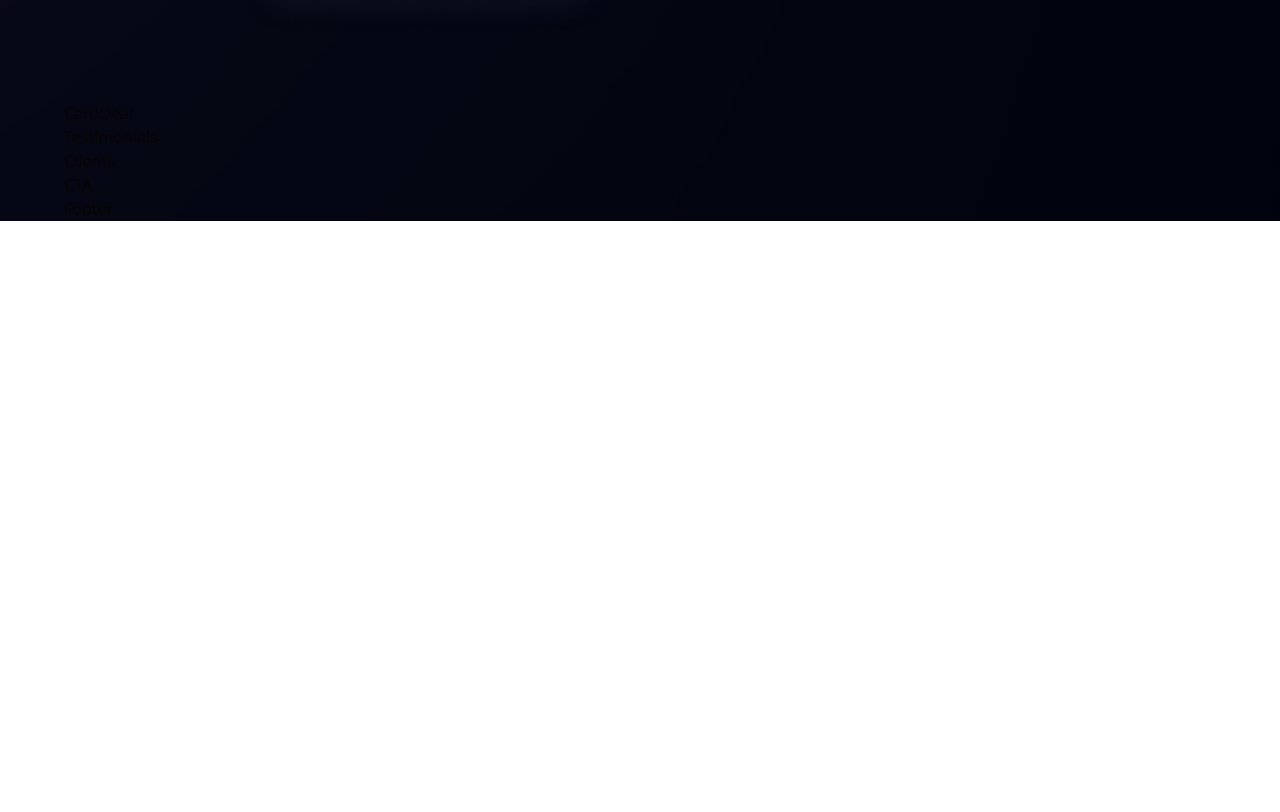
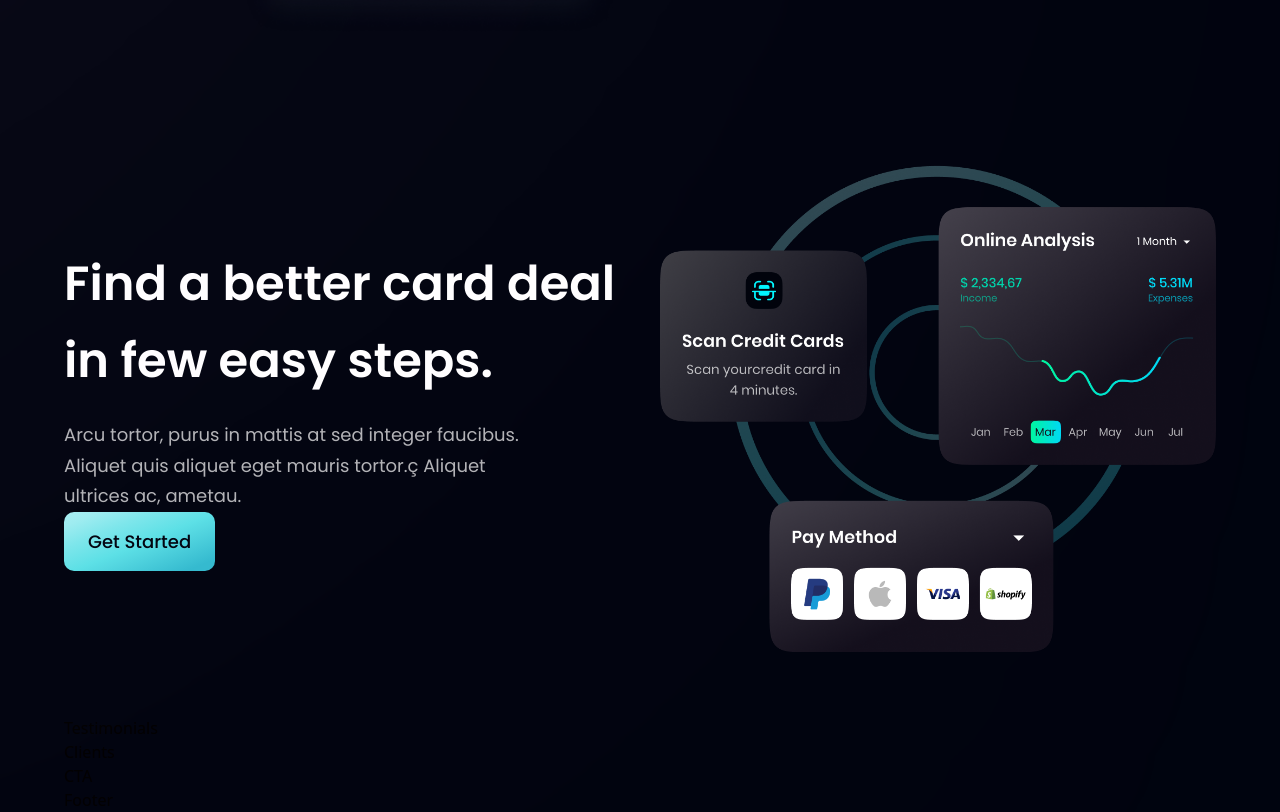
Before and after one commit to CKMolinga/HooBank, a React (Vite) app: page / in a window 1280 px wide. Shown: the part 2088-2900 px from the top of the page. Before the commit the page ends 2309 px from the top, so only its background shows below. Built offline with nearby package versions, Linux system fonts and the light colour scheme.

Commit message:
created card deal  section

```diff
--- a/src/components/Button.jsx
+++ b/src/components/Button.jsx
@@ -3,7 +3,7 @@
 const Button = ({ styles }) => (
   <button
     type="button"
-    className={`py-4 px-6 font-poppins font-medium text-[18px] text-primary bg-blue-gradient rounded-[10px] outline-none ${styles}`}
+    className={`py-4 px-6 font-poppins font-medium text-[18px] text-primary bg-blue-gradient rounded-[10px] outline-none ${styles} rounde-[10px]`}
   >
     Get Started
   </button>
--- a/src/components/CardDeal.jsx
+++ b/src/components/CardDeal.jsx
@@ -1,7 +1,26 @@
-import React from "react";
+import { card } from "../assets";
+import styles, { layout } from "../style";
+import Button from "./Button";
 
-const CardDeal = () => {
-  return <div>CardDeal</div>;
-};
+const CardDeal = () => (
+  <section className={layout.section}>
+    <div className={layout.sectionInfo}>
+      <h2 className={styles.heading2}>
+        Find a better card deal <br className="sm:block hidden" /> in few easy
+        steps.
+      </h2>
+      <p className={`${styles.paragraph} max-w-[470px] mt-5`}>
+        Arcu tortor, purus in mattis at sed integer faucibus. Aliquet quis
+        aliquet eget mauris tortor.ç Aliquet ultrices ac, ametau.
+      </p>
+
+      <Button style="mt-10" />
+    </div>
+
+    <div className={layout.sectionImg}>
+      <img src={card} alt="card" className="W-[100%] H-[100%]" />
+    </div>
+  </section>
+);
 
 export default CardDeal;
```
